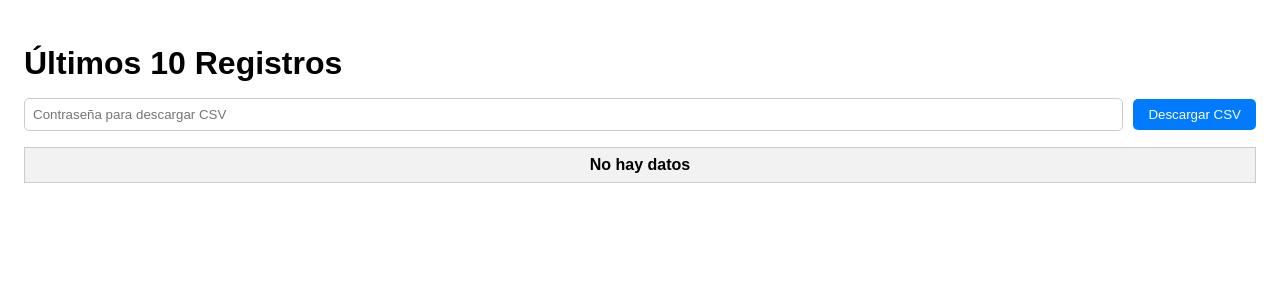
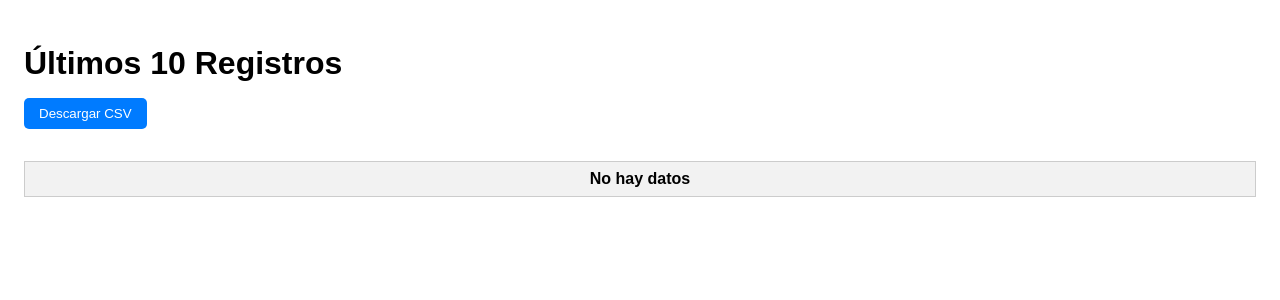
Before and after one commit to msuchiha26/condensador_01, a Flask app: page / in a window 1280 px wide. Shown: the top 300 px of the page. Run offline with Flask 3, Linux system fonts and the light colour scheme; data that the repository does not hold is empty.

Commit message:
Update index.html

```diff
--- a/templates/index.html
+++ b/templates/index.html
@@ -5,17 +5,28 @@
   <title>Dashboard de Sensores</title>
   <meta name="viewport" content="width=device-width, initial-scale=1" />
   <script>
-    async function downloadCSV(event) {
+    async function openModal() {
+      document.getElementById("modal").style.display = "block";
+      document.getElementById("password").value = "";
+      document.getElementById("modalMessage").textContent = "";
+      document.getElementById("password").focus();
+    }
+
+    function closeModal() {
+      document.getElementById("modal").style.display = "none";
+    }
+
+    async function submitPassword(event) {
       event.preventDefault();
 
       const passwordInput = document.getElementById("password");
-      const messageDiv = document.getElementById("message");
-      messageDiv.textContent = "";
+      const modalMessage = document.getElementById("modalMessage");
+      modalMessage.textContent = "";
 
       const password = passwordInput.value.trim();
       if (!password) {
-        messageDiv.textContent = "Por favor, ingresa la contraseña.";
-        messageDiv.style.color = "red";
+        modalMessage.textContent = "Por favor, ingresa la contraseña.";
+        modalMessage.style.color = "red";
         return;
       }
 
@@ -28,11 +39,11 @@
 
         if (!response.ok) {
           if (response.status === 401) {
-            messageDiv.textContent = "Contraseña incorrecta.";
-            messageDiv.style.color = "red";
+            modalMessage.textContent = "Contraseña incorrecta.";
+            modalMessage.style.color = "red";
           } else {
-            messageDiv.textContent = "Error al descargar el archivo.";
-            messageDiv.style.color = "red";
+            modalMessage.textContent = "Error al descargar el archivo.";
+            modalMessage.style.color = "red";
           }
           return;
         }
@@ -48,13 +59,18 @@
         a.remove();
         window.URL.revokeObjectURL(url);
 
-        messageDiv.textContent = "Archivo descargado correctamente.";
-        messageDiv.style.color = "green";
+        modalMessage.textContent = "Archivo descargado correctamente.";
+        modalMessage.style.color = "green";
         passwordInput.value = "";
 
+        // Opcional: cerrar modal tras descarga
+        setTimeout(() => {
+          closeModal();
+        }, 1500);
+
       } catch (error) {
-        messageDiv.textContent = "Error de conexión.";
-        messageDiv.style.color = "red";
+        modalMessage.textContent = "Error de conexión.";
+        modalMessage.style.color = "red";
       }
     }
 
@@ -95,6 +111,14 @@
 
     setInterval(fetchData, 20000);
     window.onload = fetchData;
+
+    // Cerrar modal al hacer clic fuera del contenido
+    window.onclick = function(event) {
+      const modal = document.getElementById("modal");
+      if (event.target == modal) {
+        closeModal();
+      }
+    };
   </script>
   <style>
     body {
@@ -117,18 +141,6 @@
     th {
       background-color: #f2f2f2;
     }
-    form {
-      margin-bottom: 1rem;
-      display: flex;
-      align-items: center;
-      gap: 10px;
-    }
-    input[type="password"] {
-      padding: 8px;
-      border-radius: 5px;
-      border: 1px solid #ccc;
-      flex-grow: 1;
-    }
     button {
       padding: 8px 15px;
       background-color: #007bff;
@@ -136,28 +148,72 @@
       border: none;
       border-radius: 5px;
       cursor: pointer;
+      margin-bottom: 1rem;
     }
     button:hover {
       background-color: #0056b3;
     }
-    #message {
-      margin-top: 0.5rem;
+
+    /* Modal Styles */
+    #modal {
+      display: none;
+      position: fixed;
+      z-index: 9999;
+      left: 0;
+      top: 0;
+      width: 100%;
+      height: 100%;
+      overflow: auto;
+      background-color: rgba(0,0,0,0.5);
+    }
+    #modalContent {
+      background-color: #fff;
+      margin: 10% auto;
+      padding: 20px;
+      border-radius: 10px;
+      width: 300px;
+      box-shadow: 0 5px 15px rgba(0,0,0,0.3);
+      text-align: center;
+    }
+    #modalContent input[type="password"] {
+      width: 90%;
+      padding: 8px;
+      margin: 10px 0;
+      border-radius: 5px;
+      border: 1px solid #ccc;
+    }
+    #modalContent button {
+      margin: 5px;
+      width: 100px;
+    }
+    #modalMessage {
+      margin-top: 10px;
       font-weight: bold;
+      min-height: 20px;
     }
   </style>
 </head>
 <body>
   <h1>Últimos 10 Registros</h1>
 
-  <form id="csvForm" onsubmit="downloadCSV(event)">
-    <input type="password" id="password" name="password" placeholder="Contraseña para descargar CSV" required />
-    <button type="submit">Descargar CSV</button>
-  </form>
-  <div id="message"></div>
+  <button onclick="openModal()">Descargar CSV</button>
 
   <table id="data-table">
     <thead></thead>
     <tbody></tbody>
   </table>
+
+  <!-- Modal -->
+  <div id="modal">
+    <div id="modalContent">
+      <form id="passwordForm" onsubmit="submitPassword(event)">
+        <label for="password">Ingresa la contraseña:</label><br />
+        <input type="password" id="password" name="password" autocomplete="off" required /><br />
+        <button type="submit">Enviar</button>
+        <button type="button" onclick="closeModal()">Cerrar</button>
+        <div id="modalMessage"></div>
+      </form>
+    </div>
+  </div>
 </body>
 </html>
```
